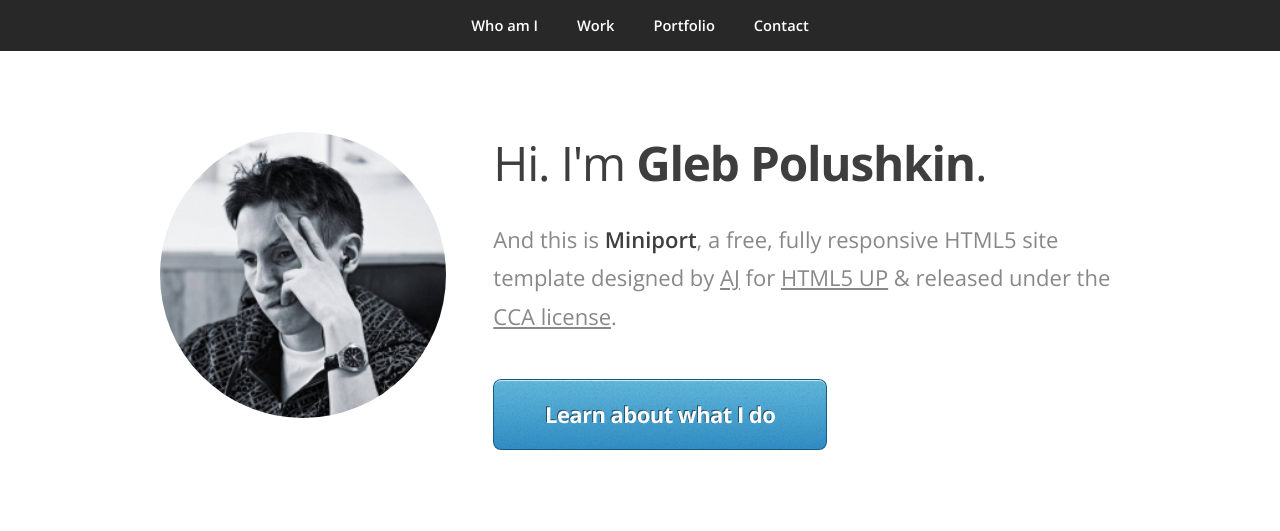
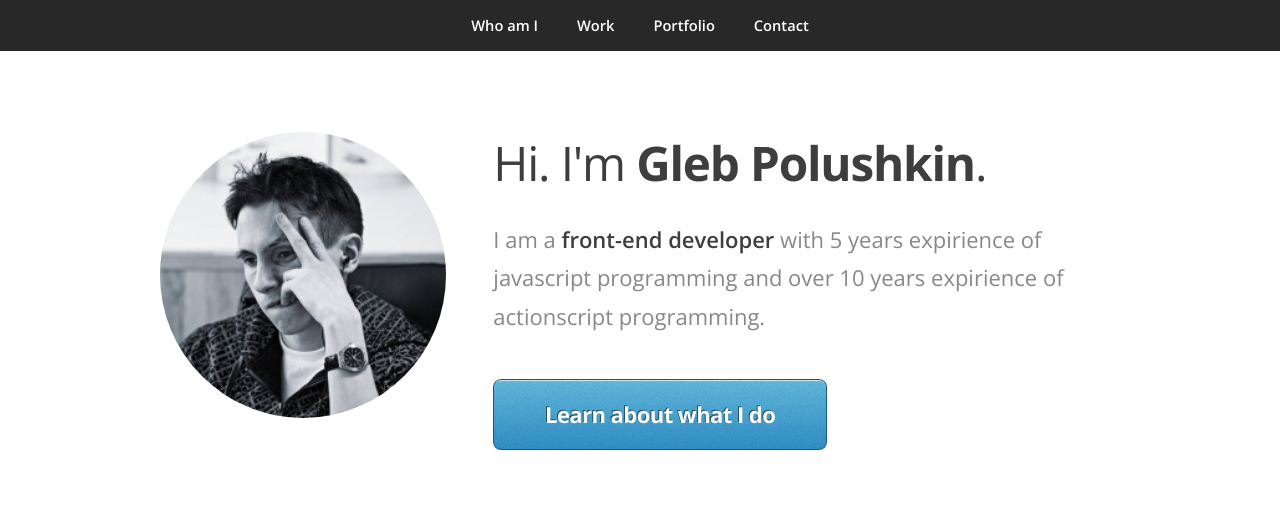
Before and after one commit to proll/prolll.com, a PHP site: page / in a window 1280 px wide. Shown: the top 531 px of the page. Run offline with PHP 8.4, Linux system fonts and the light colour scheme.

Commit message:
add main about text

```diff
--- a/index.php
+++ b/index.php
@@ -55,7 +55,7 @@ $newToken = generateFormToken('form1');
 							<header>
 								<h1>Hi. I'm <strong>Gleb Polushkin</strong>.</h1>
 							</header>
-							<p>And this is <strong>Miniport</strong>, a free, fully responsive HTML5 site template designed by <a href="http://n33.co/">AJ</a> for <a href="http://html5up.net/">HTML5 UP</a> &amp; released under the <a href="http://html5up.net/license/">CCA license</a>.</p>
+							<p>I am a <strong>front-end developer</strong> with 5 years expirience of javascript programming and over 10 years expirience of actionscript programming.</p>
 							<a href="#work" class="button button-big">Learn about what I do</a>
 						</div>
 					</div>
```
